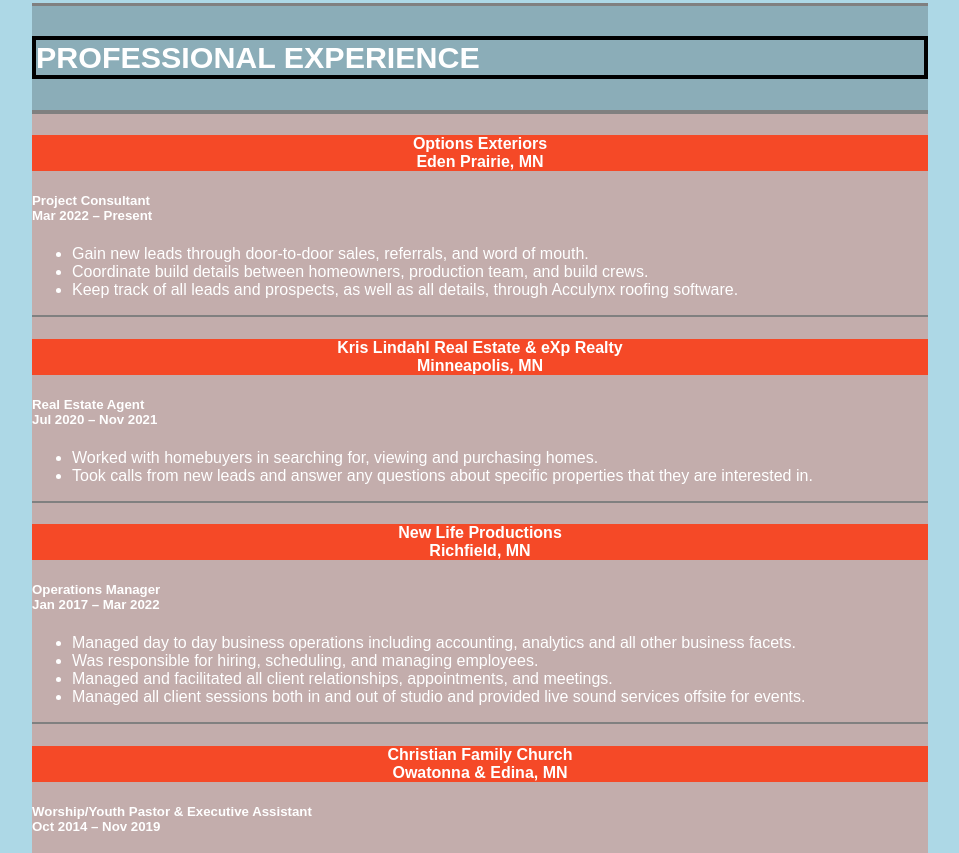
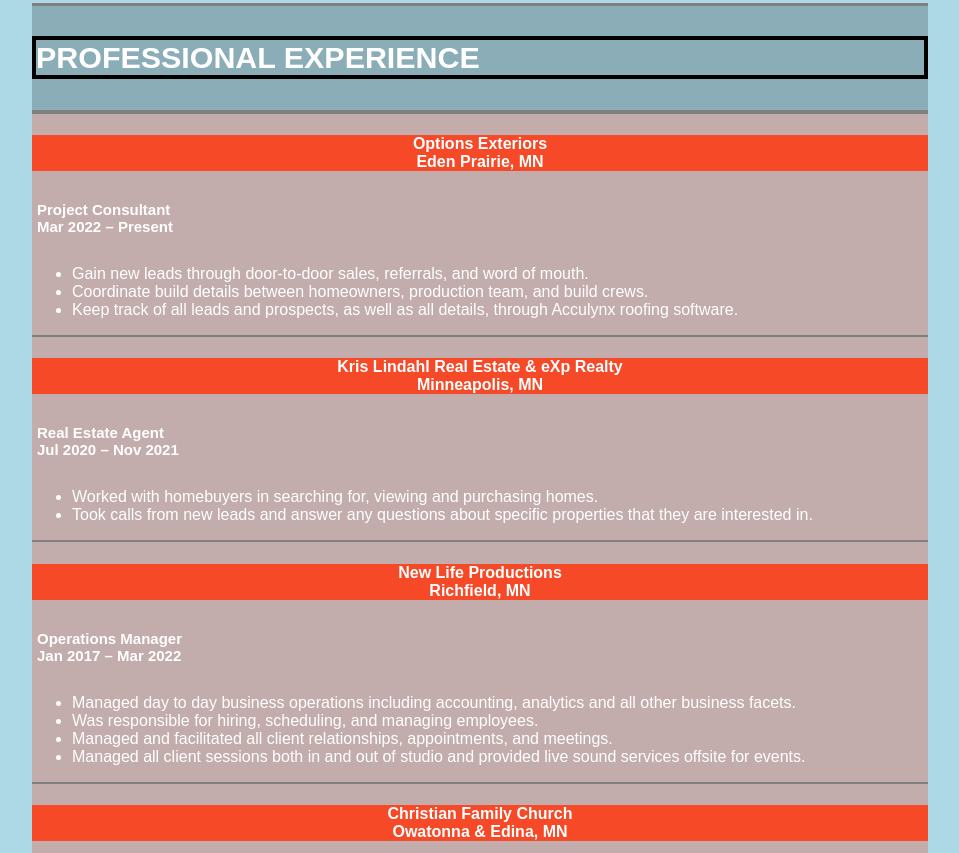
Before and after one commit to darrinhall/darrinhall.github.io, a plain HTML site: page index.html in a window 1280 px wide. Shown: the part 990-1843 px from the top of the page, without its empty margins (160-1119 px from the left). Drawn offline with Linux system fonts and the light colour scheme.

Commit message:
Update style.css

```diff
--- a/style.css
+++ b/style.css
@@ -2,7 +2,7 @@
   background-color: lightblue;
   color: white;
   font-family: sf compact text, arial, sans-serif;
-  margin: 10% 15%
+  margin: 10% 15%;
 }
 
 .exp-header {
@@ -10,7 +10,7 @@
   font-size: 26px;
   text-transform: uppercase;
   border-top: 3px solid grey;
-  border-bottom: 3px solid grey
+  border-bottom: 3px solid grey;
 }
 
 p {
@@ -22,10 +22,15 @@
   border: 4px solid black;
 }
 
+.position {
+  font-size: 15px;
+  padding: 5px;
+}
+
 .exp {
   background-color: rgba(245,73,39, .3);
   border-top: 1px solid grey;
-  border-bottom: 1px solid grey
+  border-bottom: 1px solid grey;
 }
 
 .company {
```
